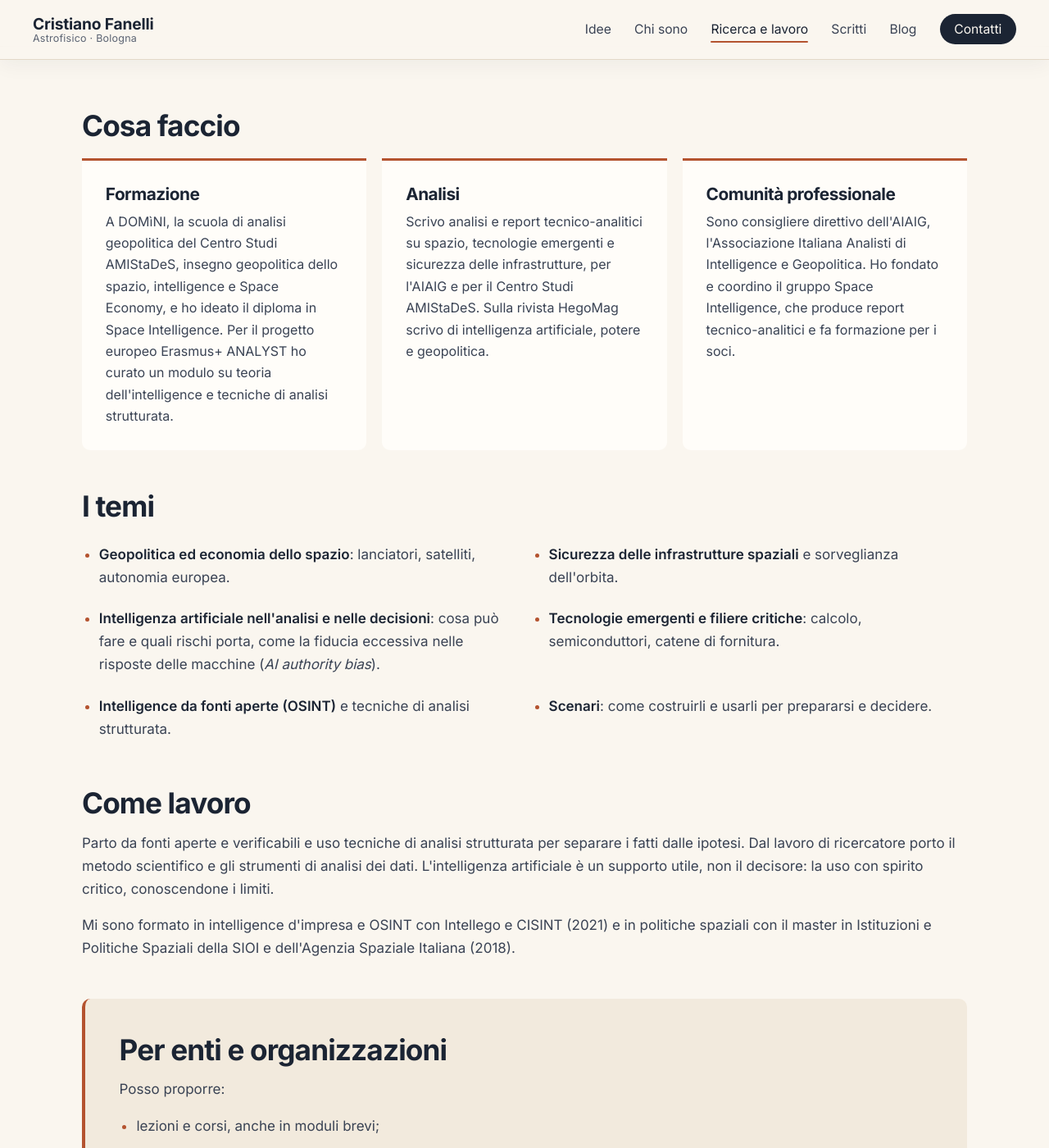
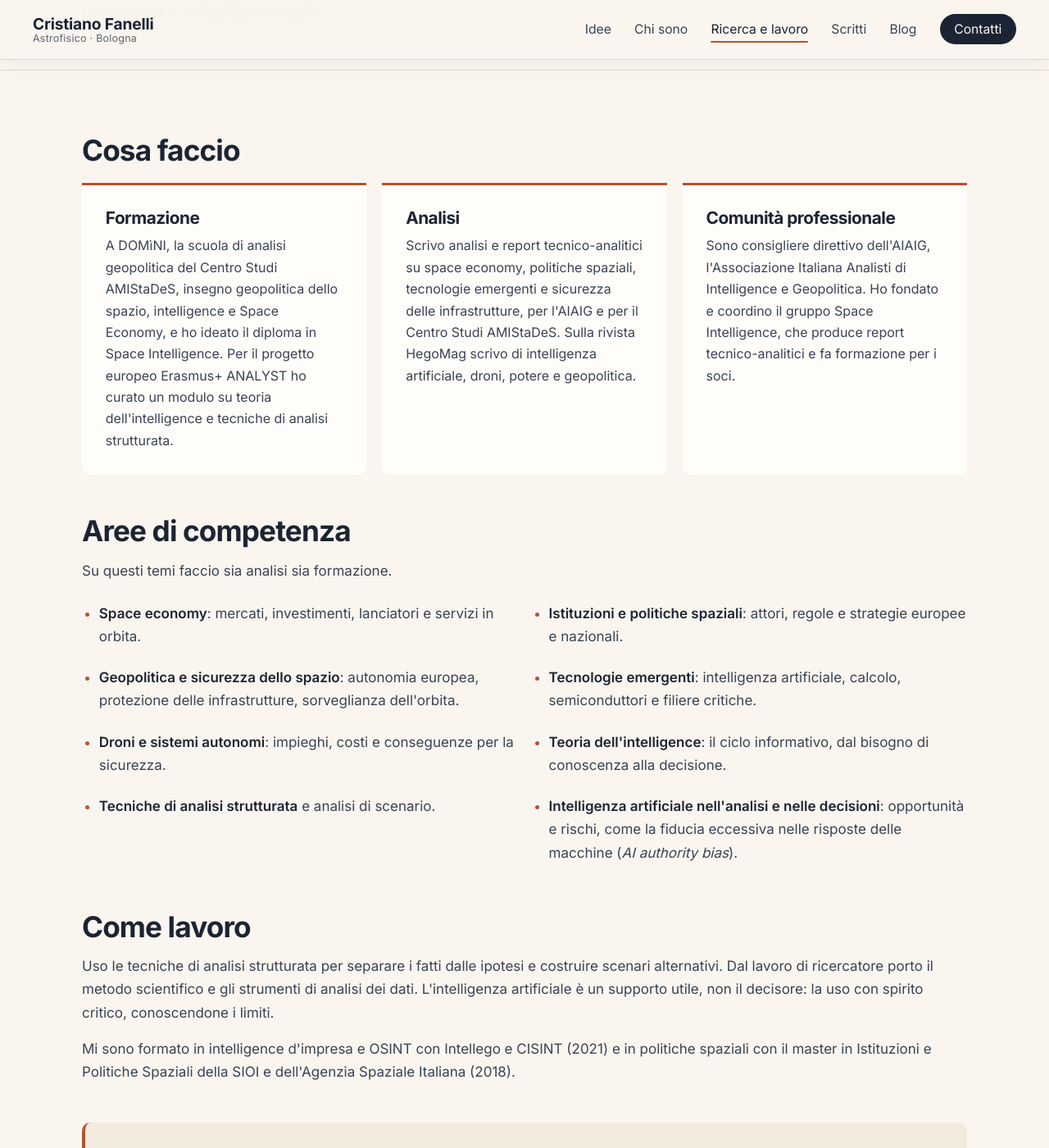
Before and after one commit to CrisWat/CrisWat.github.io, a Jekyll site: the page built from analisi.html, in a window 1280 px wide and 1400 px high, scrolled down 466 px. Shown: the whole window at 82% size. Built offline with Jekyll 4.4.1, drawn with Linux system fonts in a browser that asks for light colours; some of the changed text lies outside the part shown.

Commit message:
Analisi e formazione: aree di competenza al posto delle fonti aperte
Co-Authored-By: Claude Opus 5.5 <noreply@anthropic.com>
Claude-Session: https://claude.ai/code/session_01Ky8ghPFD2B68RxWKdPv7vH

```diff
--- a/analisi.html
+++ b/analisi.html
@@ -1,12 +1,12 @@
 ---
 layout: page
 title: "Analisi e formazione"
-heading: "Geopolitica, spazio e intelligence da fonti aperte"
+heading: "Spazio, tecnologie emergenti e intelligence"
 permalink: /analisi-e-formazione/
 section: /ricerca/
 eyebrow: "Analisi e formazione"
-description: "Cristiano Fanelli, analista e formatore in geopolitica, spazio e intelligence da fonti aperte: formazione e analisi per enti, scuole, aziende e associazioni."
-intro: "Accanto alla ricerca, lavoro come analista e formatore. Aiuto persone e organizzazioni a leggere scenari complessi, dallo spazio all'intelligenza artificiale, partendo da fonti aperte e verificabili."
+description: "Cristiano Fanelli, analista e formatore su space economy, istituzioni e politiche spaziali, tecnologie emergenti, droni, teoria dell'intelligence e tecniche di analisi strutturata."
+intro: "Accanto alla ricerca, lavoro come analista e formatore su space economy, istituzioni e politiche spaziali, tecnologie emergenti e intelligence. Aiuto persone e organizzazioni a leggere scenari complessi e a decidere meglio."
 content_width: wide
 ---
 
@@ -19,7 +19,7 @@ content_width: wide
     </article>
     <article class="work-card">
         <h3>Analisi</h3>
-        <p>Scrivo analisi e report tecnico-analitici su spazio, tecnologie emergenti e sicurezza delle infrastrutture, per l'AIAIG e per il Centro Studi AMIStaDeS. Sulla rivista HegoMag scrivo di intelligenza artificiale, potere e geopolitica.</p>
+        <p>Scrivo analisi e report tecnico-analitici su space economy, politiche spaziali, tecnologie emergenti e sicurezza delle infrastrutture, per l'AIAIG e per il Centro Studi AMIStaDeS. Sulla rivista HegoMag scrivo di intelligenza artificiale, droni, potere e geopolitica.</p>
     </article>
     <article class="work-card">
         <h3>Comunità professionale</h3>
@@ -27,20 +27,24 @@ content_width: wide
     </article>
 </div>
 
-<h2>I temi</h2>
+<h2>Aree di competenza</h2>
+
+<p>Su questi temi faccio sia analisi sia formazione.</p>
 
 <ul class="topic-list">
-    <li><strong>Geopolitica ed economia dello spazio</strong>: lanciatori, satelliti, autonomia europea.</li>
-    <li><strong>Sicurezza delle infrastrutture spaziali</strong> e sorveglianza dell'orbita.</li>
-    <li><strong>Intelligenza artificiale nell'analisi e nelle decisioni</strong>: cosa può fare e quali rischi porta, come la fiducia eccessiva nelle risposte delle macchine (<em>AI authority bias</em>).</li>
-    <li><strong>Tecnologie emergenti e filiere critiche</strong>: calcolo, semiconduttori, catene di fornitura.</li>
-    <li><strong>Intelligence da fonti aperte (OSINT)</strong> e tecniche di analisi strutturata.</li>
-    <li><strong>Scenari</strong>: come costruirli e usarli per prepararsi e decidere.</li>
+    <li><strong>Space economy</strong>: mercati, investimenti, lanciatori e servizi in orbita.</li>
+    <li><strong>Istituzioni e politiche spaziali</strong>: attori, regole e strategie europee e nazionali.</li>
+    <li><strong>Geopolitica e sicurezza dello spazio</strong>: autonomia europea, protezione delle infrastrutture, sorveglianza dell'orbita.</li>
+    <li><strong>Tecnologie emergenti</strong>: intelligenza artificiale, calcolo, semiconduttori e filiere critiche.</li>
+    <li><strong>Droni e sistemi autonomi</strong>: impieghi, costi e conseguenze per la sicurezza.</li>
+    <li><strong>Teoria dell'intelligence</strong>: il ciclo informativo, dal bisogno di conoscenza alla decisione.</li>
+    <li><strong>Tecniche di analisi strutturata</strong> e analisi di scenario.</li>
+    <li><strong>Intelligenza artificiale nell'analisi e nelle decisioni</strong>: opportunità e rischi, come la fiducia eccessiva nelle risposte delle macchine (<em>AI authority bias</em>).</li>
 </ul>
 
 <h2>Come lavoro</h2>
 
-<p>Parto da fonti aperte e verificabili e uso tecniche di analisi strutturata per separare i fatti dalle ipotesi. Dal lavoro di ricercatore porto il metodo scientifico e gli strumenti di analisi dei dati. L'intelligenza artificiale è un supporto utile, non il decisore: la uso con spirito critico, conoscendone i limiti.</p>
+<p>Uso le tecniche di analisi strutturata per separare i fatti dalle ipotesi e costruire scenari alternativi. Dal lavoro di ricercatore porto il metodo scientifico e gli strumenti di analisi dei dati. L'intelligenza artificiale è un supporto utile, non il decisore: la uso con spirito critico, conoscendone i limiti.</p>
 
 <p>Mi sono formato in intelligence d'impresa e OSINT con Intellego e CISINT (2021) e in politiche spaziali con il master in Istituzioni e Politiche Spaziali della SIOI e dell'Agenzia Spaziale Italiana (2018).</p>
 
@@ -49,7 +53,7 @@ content_width: wide
     <p>Posso proporre:</p>
     <ul>
         <li>lezioni e corsi, anche in moduli brevi;</li>
-        <li>workshop pratici su fonti aperte e analisi strutturata;</li>
+        <li>workshop pratici su tecniche di analisi strutturata e analisi di scenario;</li>
         <li>briefing e report su temi specifici;</li>
         <li>interventi a convegni, dibattiti e incontri pubblici.</li>
     </ul>
--- a/index.html
+++ b/index.html
@@ -149,7 +149,7 @@ description: "Cristiano Fanelli, astrofisico e ricercatore INAF a Bologna. Il fu
             </article>
             <article class="work-card reveal">
                 <h3>Analisi e formazione</h3>
-                <p>Insegno geopolitica dello spazio e intelligence da fonti aperte e scrivo analisi per centri studi e associazioni di settore. Faccio formazione per enti, scuole e aziende.</p>
+                <p>Mi occupo di space economy, politiche spaziali, tecnologie emergenti e intelligence. Scrivo analisi per centri studi e faccio formazione per enti, scuole e aziende.</p>
                 <a class="text-link" href="{{ '/analisi-e-formazione/' | relative_url }}">Analisi e formazione →</a>
             </article>
             <article class="work-card reveal">
--- a/research.html
+++ b/research.html
@@ -37,7 +37,7 @@ content_width: wide
     </a>
     <a class="hub-card" href="{{ '/analisi-e-formazione/' | relative_url }}">
         <h3>Analisi e formazione</h3>
-        <p>Geopolitica, spazio e intelligence da fonti aperte: corsi, analisi e report.</p>
+        <p>Space economy, politiche spaziali, tecnologie emergenti e intelligence: corsi, analisi e report.</p>
         <span>Vai alla sezione →</span>
     </a>
     <a class="hub-card" href="{{ '/didattica/' | relative_url }}">
```
Also changed, not shown: about.md (+1 -1 lines), teaching.md (+1 -1 lines).
